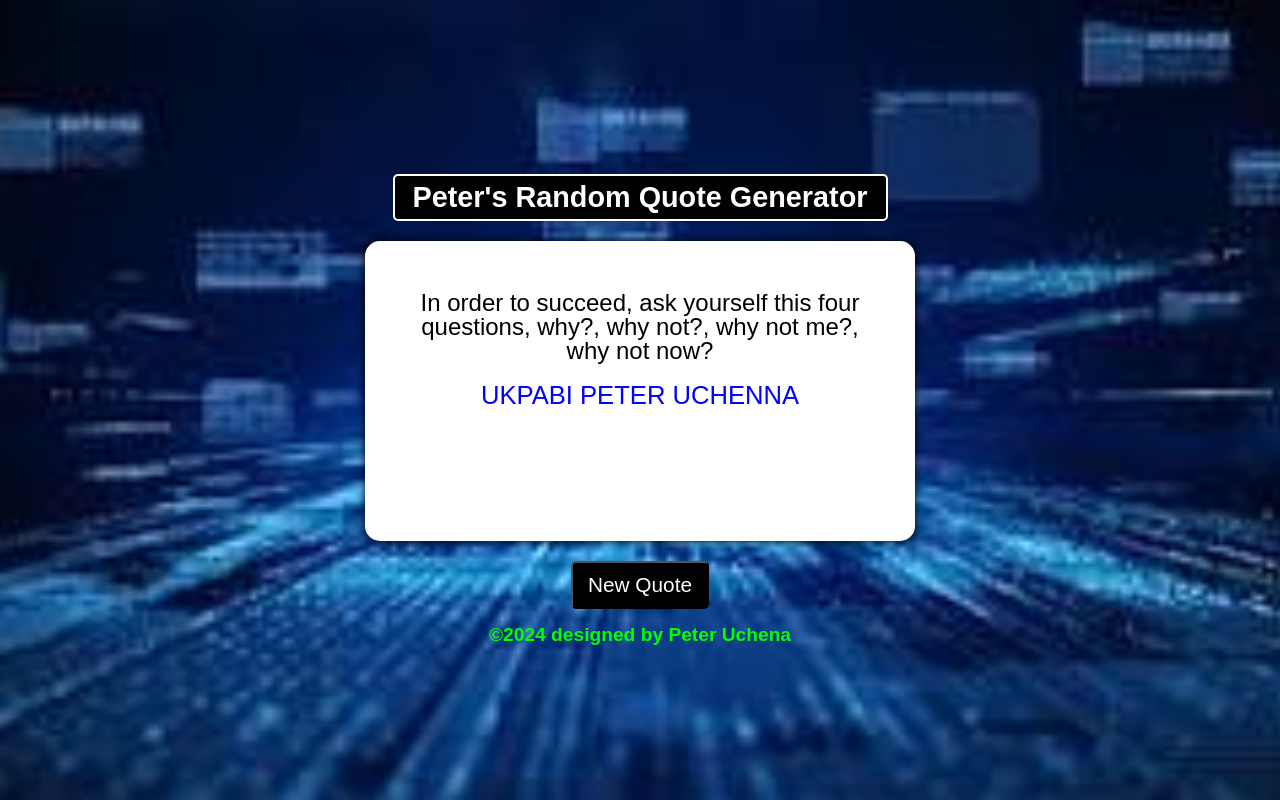
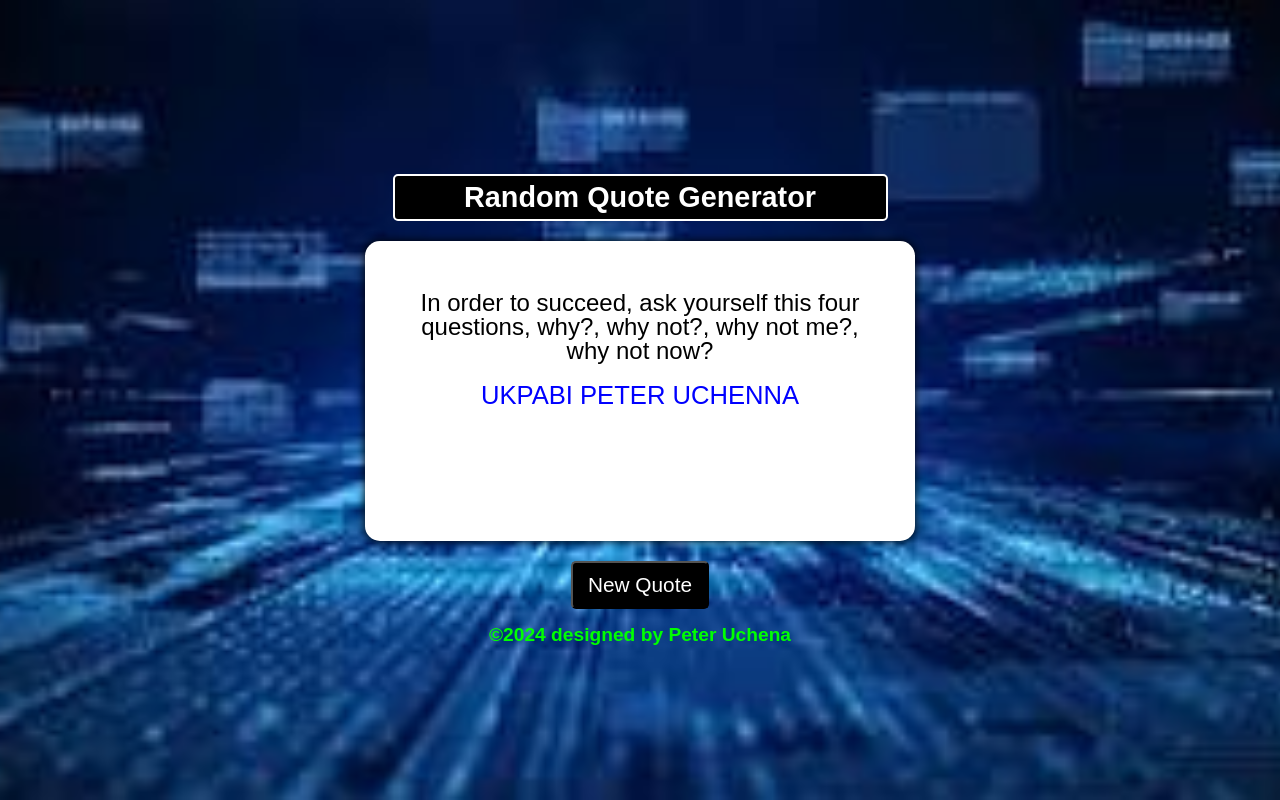
Before and after one commit to Iykaay/Git-class, a plain HTML site: page index.html in a window 1280 px wide. Drawn offline with Linux system fonts and the light colour scheme.

Commit message:
modified the title

```diff
--- a/index.html
+++ b/index.html
@@ -11,7 +11,7 @@
 
         <div class="header">
            <h2>
-             Peter's Random Quote Generator
+              Random Quote Generator
            </h2>
          </div>
            <div class="main-content">
```
